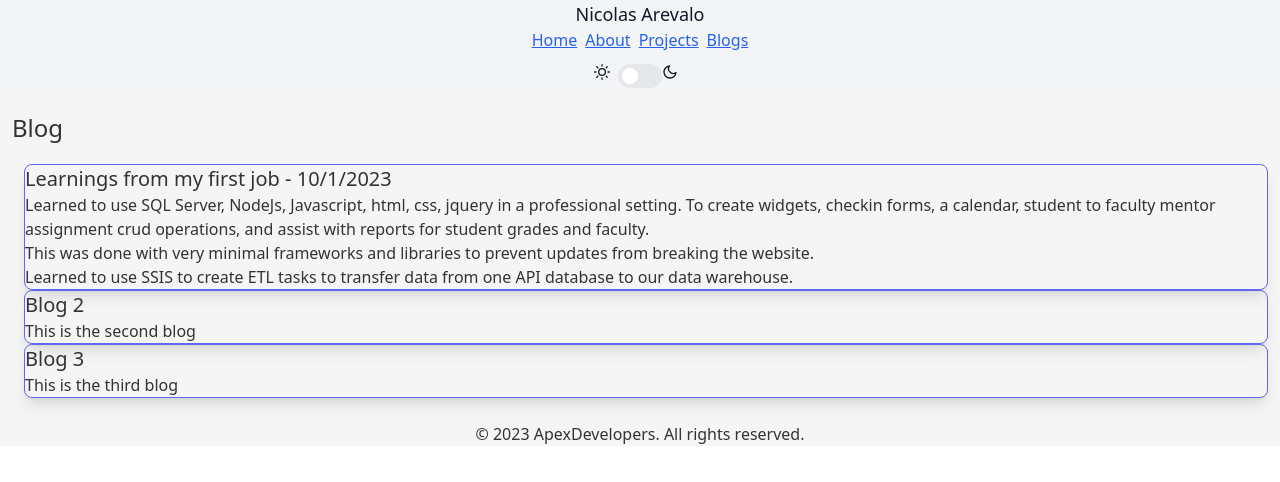
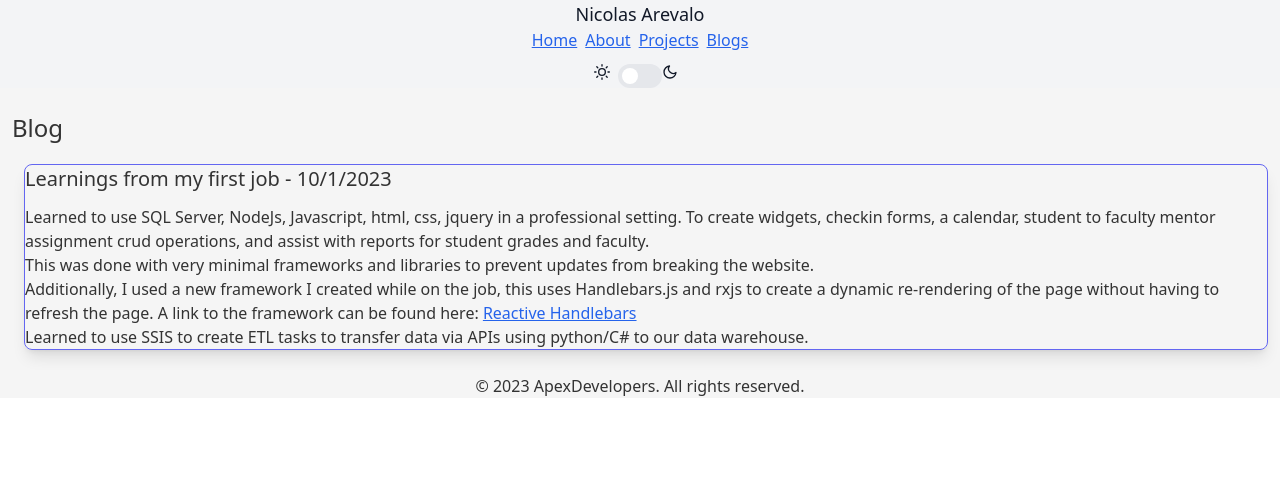
Before and after one commit to pantharev/ApexProjects, a React (Create React App) app: page /blogs in a window 1280 px wide. Shown: the top 482 px of the page. Built offline with nearby package versions, Linux system fonts and the light colour scheme.

Commit message:
small additions to portfolio

```diff
--- /dev/null
+++ b/src/components/Hero.js
@@ -0,0 +1,25 @@
+import React from 'react';
+
+export default function Hero() {
+  return (
+    <div className="bg-gray-800">
+      <div className="max-w-7xl mx-auto py-12 px-4 sm:px-6 lg:px-8">
+        <div className="lg:text-center">
+          <h1 className="text-4xl tracking-tight font-extrabold text-white sm:text-5xl md:text-6xl">
+            <span className="block xl:inline">Welcome to my website</span>
+          </h1>
+            <p className="mt-3 text-base text-gray-300 sm:mt-5 sm:text-lg sm:max-w-xl sm:mx-auto md:mt-5 md:text-xl lg:mx-0">This is a website where I showcase my projects and share my thoughts on various topics related to programming and technology.</p>
+            <p>write a short bio as a full stack web developer</p>
+        </div>
+        <div className="mt-10">
+          <div className="flex justify-center">
+            <div className="flex-shrink-0 lg:mx-0 mx-auto">
+              <img className=" h-64 w-64 rounded-full" src="./img/Nicolas_Headshot.png" alt="Profile" />
+              <p className="h-64 w-64 rounded-full bg-slate-200">Image placeholder</p>
+            </div>
+          </div>
+        </div>
+      </div>
+    </div>
+  );
+}
--- a/src/pages/Blog.js
+++ b/src/pages/Blog.js
@@ -13,30 +13,80 @@ export default function Blog() {
                     <br>
                     This was done with very minimal frameworks and libraries to prevent updates from breaking the website.
                     <br>
-                    Learned to use SSIS to create ETL tasks to transfer data from one API database to our data warehouse.
+                    Additionally, I used a new framework I created while on the job, this uses Handlebars.js and rxjs to create a dynamic re-rendering of the page without having to refresh the page.
+                    A link to the framework can be found here: <a href="https://github.com/pantharev/ReactiveHandlebars">Reactive Handlebars</a>
+                    <br>
+                    Learned to use SSIS to create ETL tasks to transfer data via APIs using python/C# to our data warehouse.
                 </p>
                 `
         },
+        // {
+        //     id: 2,
+        //     title: "Blog 2",
+        //     body: "This is the second blog"
+        // },
+        // {
+        //     id: 3,
+        //     title: "Blog 3",
+        //     body: "This is the third blog"
+        // }
+    ]);
+
+
+    let myBlogs = [
         {
-            id: 2,
-            title: "Blog 2",
-            body: "This is the second blog"
+            title: "Blog 1 title",
+            description: "Blog 1 description"
         },
         {
-            id: 3,
-            title: "Blog 3",
-            body: "This is the third blog"
+            title: "Blog 2 title",
+            description: "Blog 2 description"
         }
-    ]);
+    ];
+
+    // let myBlogs = [];
+
+    // let g_myBlogs = Map();
+
+    // function getMyBlogs(callback) {
+    //     fetch("https://localhost:44352/api/Blogs/GetBlogs").then((response) => {
+    //         return response.json();
+    //     }).then((data) => {
+    //         callback(data);
+    //     }).catch((err) => {
+    //         console.log(err);
+    //     });
+    // }
+
+    // getMyBlogs((data) => {
+    //     console.log(data);
+    //     if(g_myBlogs.get("data")) {
+    //         console.log("data exists");
+    //     }
+    //     myBlogs = data;
+    // });
+
+    // let ret = "";
+    // ret += "<div>"
+
+    // myBlogs.forEach((b) => {
+    //     ret += `<div><h1>${b.title}</h1><p>${b.description}</p></div>`;
+    // });
+
+    // ret += "</div>"
+
+    // $("#blogs").html(ret);
 
     return(
         <>
             <h1 className="mb-5">Blog</h1>
             {blogs.map((b) => {
                 return (
-                    <div className="ml-3 border border-indigo-500 rounded-lg shadow-lg">
-                        <h2>{b.title}</h2>
-                        <div dangerouslySetInnerHTML={{ __html: b.body}}></div>
+                    <div className="flex flex-col gap-y-3">
+                        <div className="flex flex-col gap-y-3 ml-3 border border-indigo-500 rounded-lg shadow-lg">
+                            <h2>{b.title}</h2>
+                            <div dangerouslySetInnerHTML={{ __html: b.body}}></div>
+                        </div>
                     </div>
                 )
             })}
--- a/src/pages/Home.js
+++ b/src/pages/Home.js
@@ -1,3 +1,5 @@
+import Hero from "../components/Hero";
+
 export default function Home() {
     return (
         <>
@@ -6,18 +8,19 @@ export default function Home() {
                     <h1 className="mt-2 text-6xl text-transparent bg-clip-text bg-gradient-to-r from-blue-500 to-purple-500 text-center text-gradient font-extrabold">
                     Welcome to my portfolio.
                     </h1>
+                    <div className="flex justify-center my-5">
+                        <img className="h-64 w-64 rounded-full" src="./img/Nicolas_Headshot.png" alt="Profile" />
+                    </div>
                     <p>My name is Nicolas Arevalo, nice to meet you!</p>
                     <p>
-                    I am a full stack developer with experience in javascript/html/css and some React.
+                    I am a full stack developer with experience in Javascript/Html/Css, Jquery, Handlebars, RXJS, and some Angular/React.
                     I also have experience with back-end development and SQL (server) databases.
                     And experience with ETL SSIS (python/C# apis) data warehousing tasks.
                     </p>
-                    <p className="mt-5">
-                    I am currently working on a project to create a website for a local business.
+                    <p>
+                    I'm currently working on personal project to create a website (this one!) to showcase my work.
                     <br></br>
-                    I am also working on a personal project to create a website (this one!) to showcase my work.
-                    <br></br>
-                    Additionally I am working on more side projects to extend my knowledge in React, NextJs, and TailwindCSS. More to come soon!
+                    Additionally I am working on more side projects to extend my knowledge in React, NextJs, TailwindCSS, among other technologies such as OpenAI library, Prisma, Stripe, etc. More to come soon!
                     </p>
                 </div>
             </div>
--- a/src/pages/Projects.js
+++ b/src/pages/Projects.js
@@ -68,6 +68,16 @@ export default function Projects() {
                         Used the MEAN full-stack (MySql, Express, Anuglar, NodeJS).
                     </div>
                 </li>
+                <li className="ml-3 border border-indigo-500 rounded-lg shadow-lg">
+                    Reactive Handlebars
+                    <div className="flex flex-col gap-y-3">
+                        <a href="https://github.com/pantharev/ReactiveHandlebars">Reactive Handlebars github repository</a>
+                    </div>
+                    <div className={`expanding-container ${expanded ? 'expanding-content' : 'collapsed-content'}`}>
+                        This was made with Handlebars and RXJS, to create reactive handlebars components that refresh when the data changes.
+                        Influenced by frameworks such as Angular, React, and Vuejs.
+                    </div>
+                </li>
             </ul>
             <h2>Private projects</h2>
             <div className="flex gap-x-2">
@@ -105,17 +115,25 @@ export default function Projects() {
                 </li>
             </ul>
 
+            <section>
                 <h2>ETL/BI process</h2>
                 <div>
                     {/* <CubeAnimation /> */}
                     <ETLAnimation />
                     {/* <Animation2 /> */}
                 </div>
+            </section>
 
+            <section>
                 <h2>Desktop projects</h2>
+                <p>-</p>
+            </section>
 
 
+            <section>
                 <h2>Misc projects</h2>
+                <p>-</p>
+            </section>
         </>
     );
 }
```
Also changed, not shown: src/components/ETLAnimation.js (+5 -113 lines), notes.txt, 1 other file (tests, documents, lock files or other folders). Lines whose indentation alone changed are shown as unchanged.
